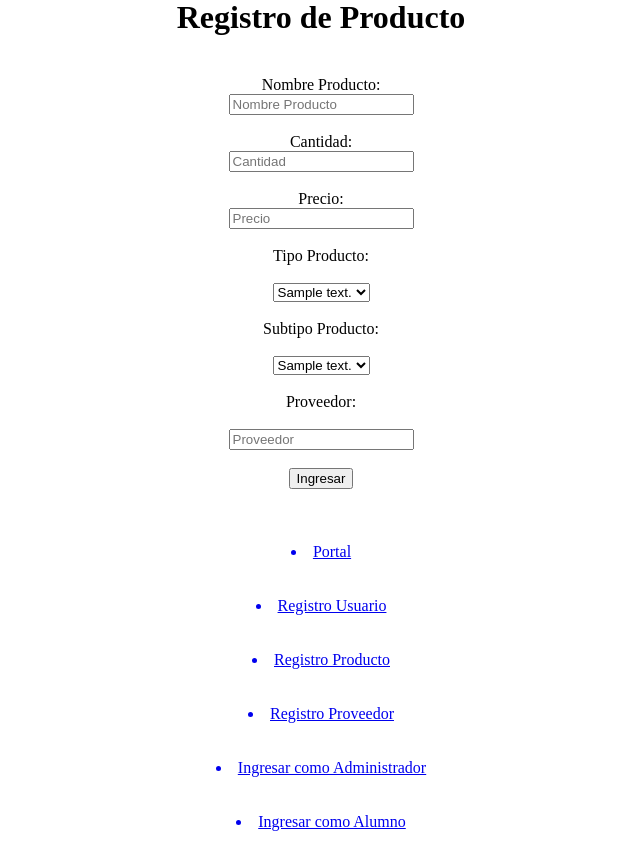
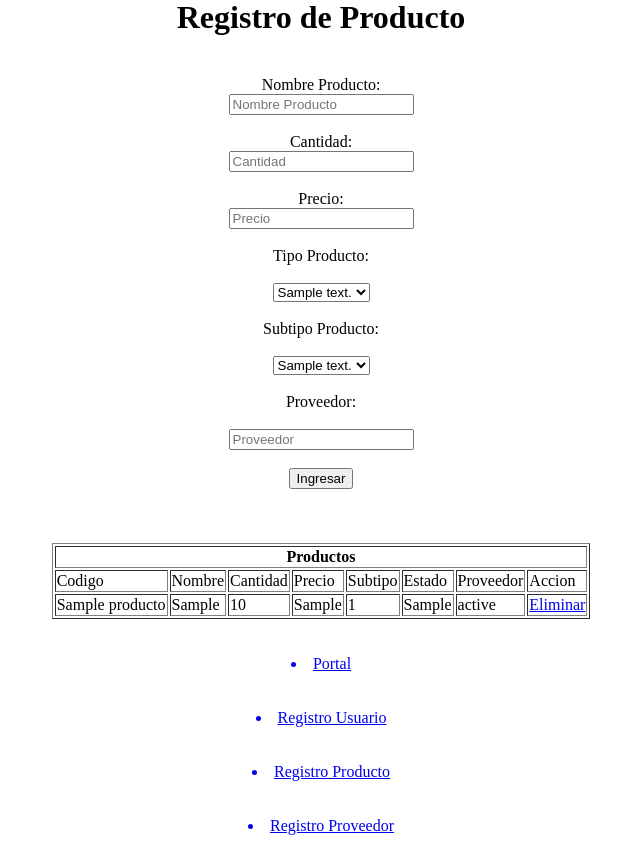
Before and after one commit to fabianandres9/NegocioLaEsquina, a PHP site: page /RegistrarProducto.php in a window 1280 px wide. Shown: the part 22-878 px from the top of the page, without its empty margins (319-959 px from the left). Before the commit the page ends 853 px from the top, so only its background shows below. Run offline with PHP 8.4, Linux system fonts and the light colour scheme; tables that the repository leaves empty or names only in its code hold one stand-in row (values such as "Sample post").

Commit message:
Avance Mantenedor Producto

```diff
--- a/RegistrarProducto.php
+++ b/RegistrarProducto.php
@@ -83,6 +83,37 @@ $conexion->close(); //cerramos la conexión
            $('#txt_proveedor').val("");
 		}
 
+function cargarTabla(){
+			var action="ListarProductos";
+			var tabla="";
+			$.ajax({
+				data:"action="+action,
+			    url:"./despacho/despachoProducto.php",
+				type:"POST",
+				dataType: 'json',
+				success:function(data){
+					//Recorrimos el Json
+					$.each(data, function(i,item){
+						//item. el nombre de la columna del array
+						tabla+="<tr>";
+						tabla+="<td>"+item.Codigo+"</td>";
+						tabla+="<td>"+item.Nombre+"</td>";
+						tabla+="<td>"+item.Cantidad+"</td>";
+						tabla+="<td>"+item.Precio+"</td>";
+						tabla+="<td>"+item.Subtipo+"</td>";
+						tabla+="<td>"+item.Estado+"</td>";
+						tabla+="<td>"+item.Proveedor+"</td>";
+						tabla+="<td><a href='#' class='eliminar' codigoProducto='"+item.Codigo+"'>Eliminar</a></td>";
+						tabla+="</tr>";
+					});
+					//cargamos la estructura de la tabla en el tbody
+					$('#cargarTabla').html(tabla);
+				}
+			});
+		}
+
+
+
  </script>
   <script type="text/javascript">
 			$(document).ready(function(){
@@ -98,15 +129,40 @@ $conexion->close(); //cerramos la conexión
 					success:function(resp){
 						$('#Mensaje').html("<h3>"+resp+"</h3>");
 						LimpiarCajas();
+						cargarTabla();
 					}
 				});
 				return false;
 			});
 		});
 
+
+
+
+
+
+                 	$('.eliminar').live('click',function(){
+				var action="EliminarProducto"
+				$.ajax({
+					data:"action="+action+"&codigoProducto="+$(this).attr('codigoProducto'),
+					url:"./despacho/despachoProducto.php",
+					type:"POST",
+					success:function(resp){
+						if(resp==1){
+							$('#Mensaje').html("<h3>Producto Eliminado Correctamente</h3>");
+							cargarTabla();
+						}else{
+						$('#Mensaje').html("<h3>Producto No existe</h3>");
+						}
+					}
+				});
+			});
+
+
+
     </script>
 </head>
-<body>
+<body onload="cargarTabla()">
 <center>
 <form id="formulario_registroProducto" name="formulario_registroProducto" action="#" method="POST">
 <h1>Registro de Producto</h1><br>
@@ -131,6 +187,25 @@ $conexion->close(); //cerramos la conexión
 </form>
 <div id="Mensaje"></div><br><br>
 
+<table border="1">
+	<thead>
+		<th colspan="8">Productos</th>
+		<tr>
+			<td>Codigo</td>
+			<td>Nombre</td>
+			<td>Cantidad</td>
+			<td>Precio</td>
+			<td>Subtipo</td>
+			<td>Estado</td>
+			<td>Proveedor</td>
+			<td colspan="1">Accion</td>
+		</tr>
+	</thead>
+	<tbody id="cargarTabla"></tbody>
+</table>
+
+<br><br>
+
 <a href="Portal.php"><li>Portal</li></a><br><br>
 <a href="RegistrarUsuario.php"><li>Registro Usuario </li></a><br><br>
 <a href="RegistrarProducto.php"><li>Registro Producto</li></a><br><br>
--- a/controlador/Producto.php
+++ b/controlador/Producto.php
@@ -63,7 +63,7 @@ class Producto extends conexion{
 
  public function IngresarProducto(){
 
-      $this->consultaBd("insert into producto values(( idProducto = idProducto),'".$this->getNombre()."','".$this->getCantidad()."','".$this->getPrecio()."','".$this->getProveedor()."',1,'".$this->getSubtipo()."')");
+      $this->consultaBd("insert into producto values(( idProducto = idProducto + 1),'".$this->getNombre()."','".$this->getCantidad()."','".$this->getPrecio()."','".$this->getProveedor()."',1,'".$this->getSubtipo()."')");
 			return "Producto Ingresado Correctamente..";
 }
 
--- a/despacho/despachoProducto.php
+++ b/despacho/despachoProducto.php
@@ -14,12 +14,12 @@ switch ($_REQUEST['action']) {
 		echo $pro->IngresarProducto();
 		break;
 
-		case 'EliminarProveedor':
-		echo $pro->EliminarProveedor($_REQUEST['runProveedor']);
+		case 'EliminarProducto':
+		echo $pro->EliminarProducto($_REQUEST['codigoProducto']);
 		break;
 
-		case 'ListarProveedores':
-		echo ($pro->ListadoProveedores(""));
+		case 'ListarProductos':
+		echo ($pro->ListadoProductos(""));
 		break;
 
 }
```
